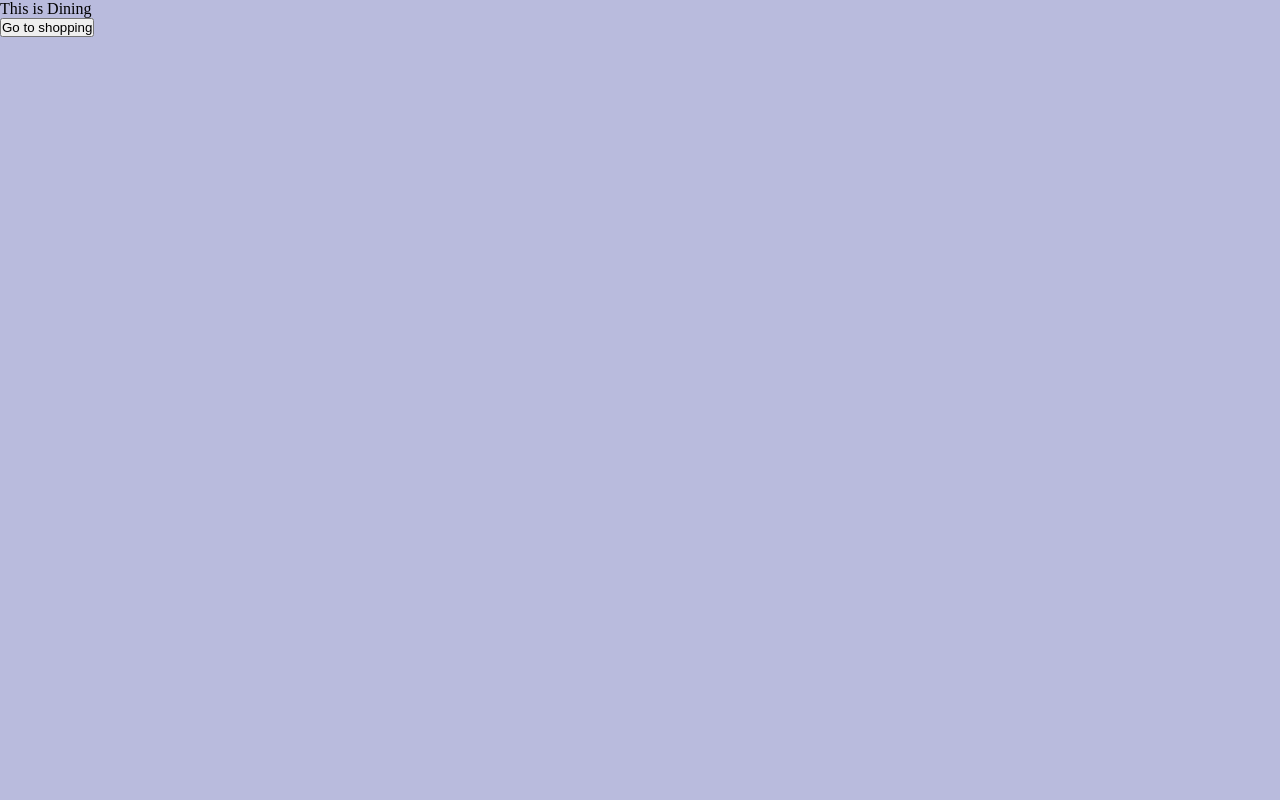
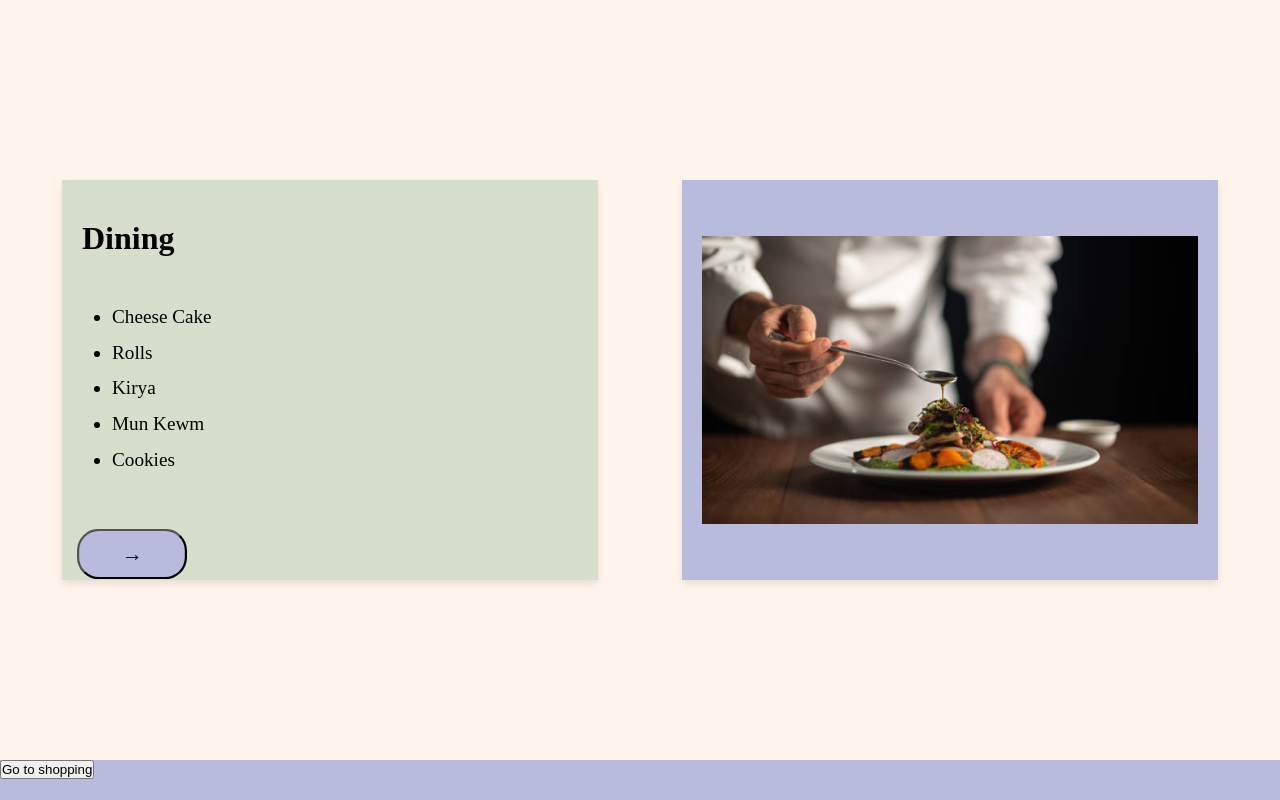
Before and after one commit to zaplink/test1, a React (Vite) app: page /dining in a window 1280 px wide. Built offline with nearby package versions, Linux system fonts and the light colour scheme.

Commit message:
add page 3 to development

```diff
--- /dev/null
+++ b/src/dining.css
@@ -0,0 +1,81 @@
+
+body {
+    background-color: #fff5ed;
+    font-family: Arial, sans-serif;
+    height: 100vh;
+  }
+
+  .container {
+    display: flex;
+    justify-content: space-around;
+    background-color:#fff5ed;
+    align-items: center;
+    padding: 20px;
+    height: 90vh;
+    margin: 0;
+  }
+
+  .textSection {
+    background-color: #d6dfcc;
+    padding: 20px;
+    width: 40%;
+    border-color: #000000;
+    height: 50%;
+    box-shadow: 0 4px 8px rgba(0, 0, 0, 0.1);
+  }
+
+  .textSection h2 {
+    margin-top: 20px;
+    font-size: 2rem;
+    margin-bottom: 10px;
+  }
+
+  .textSection ul {
+    list-style-type: disc;
+    padding: 30px;
+    font-size: 1.2rem;
+    line-height: 1.6;
+  }
+
+  .textSection li {
+    margin: 5px 0;
+  }
+
+  .nextButton {
+    margin-top: 20px;
+    padding: 10px 20px;
+    font-size: 1.2rem;
+    color: #000000;
+    width: 100px;
+    background-color:#b9bbdd;
+    border-color: #000000;
+    border-radius: 20px;
+    cursor: pointer;
+    transform: scale(1.1);
+    transition: background-color 0.3s ease, transform 0.3s ease;
+  }
+  .nextButton:hover{
+    background-color: #8684d1;
+    color: #fff;
+    transform: scale(1.05);
+    transition: background-color 0.3s ease, transform 0.3s ease;
+  }
+
+  .imageSection {
+    width: 40%;
+    background-color: #b9bbdd;
+    display: flex;
+    justify-content: center;
+    align-items: center;
+    padding: 20px;
+    border-color: #000000;
+    box-shadow: 0 4px 8px rgba(0, 0, 0, 0.1);
+    height: 50%;
+  }
+
+  .imageSection img {
+    width: 100%;
+    height: 80%;
+    max-width: 500px;
+    object-fit: cover;
+  }
--- a/src/pages/Dining.tsx
+++ b/src/pages/Dining.tsx
@@ -1,4 +1,6 @@
 import { useNavigate } from "react-router-dom";
+import '../dining.css';
+import diningImage from '../dining.jpg';
 
 function Dining() {
   const navigate = useNavigate();
@@ -8,7 +10,22 @@ function Dining() {
   }
   return (
     <>
-      <p>This is Dining</p>
+       <div className="container">
+      <div className="textSection">
+        <h2>Dining</h2>
+        <ul>
+          <li>Cheese Cake</li>
+          <li>Rolls</li>
+          <li>Kirya</li>
+          <li>Mun Kewm</li>
+          <li>Cookies</li>
+        </ul>
+        <button className="nextButton">→</button>
+      </div>
+      <div className="imageSection">
+        <img src={diningImage} alt="Dining items" />
+      </div>
+    </div>
       <button onClick={gotoShopping}>Go to shopping</button>
     </>
   );
```
Also changed, not shown: src/App.css (indentation only), src/dining.jpg (added).
